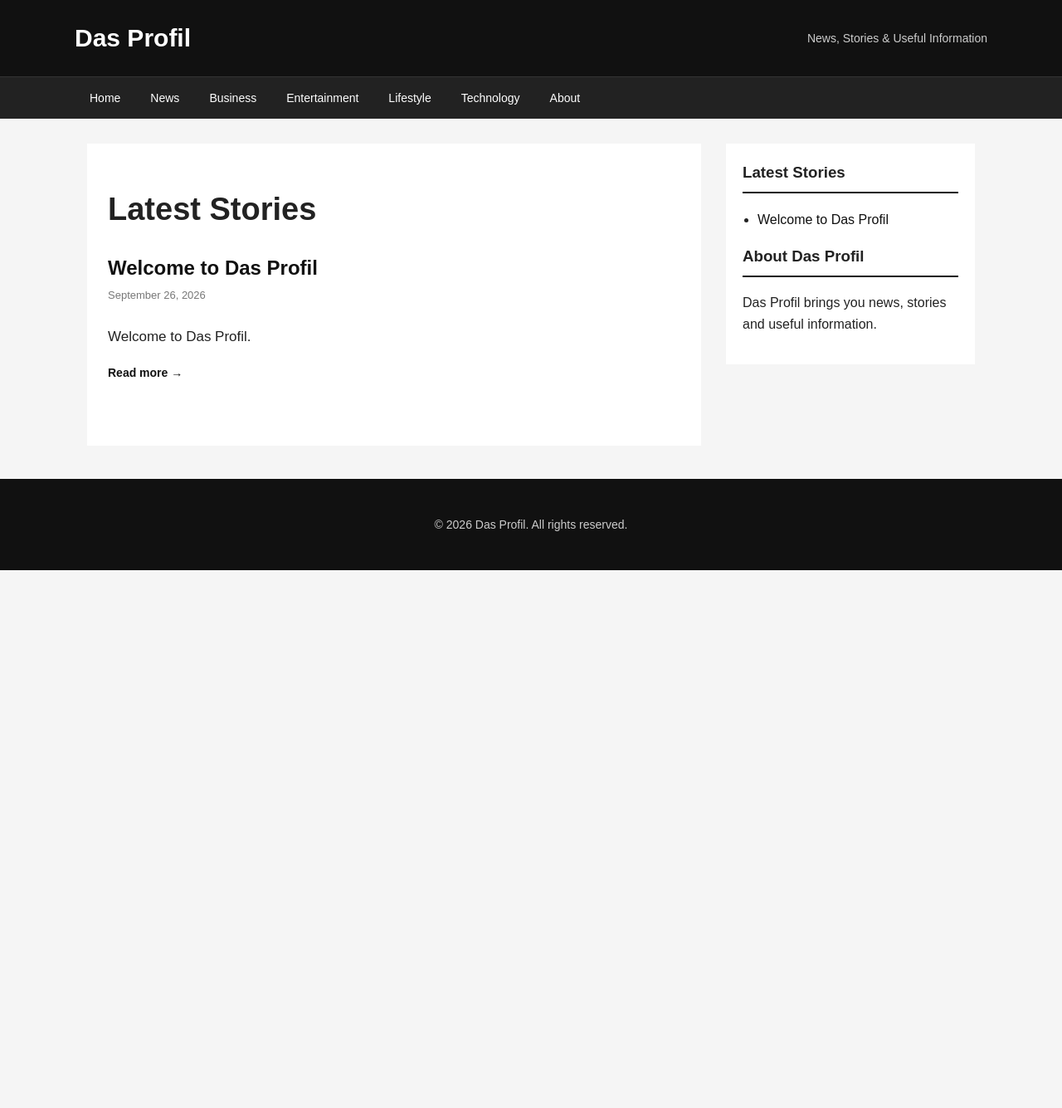
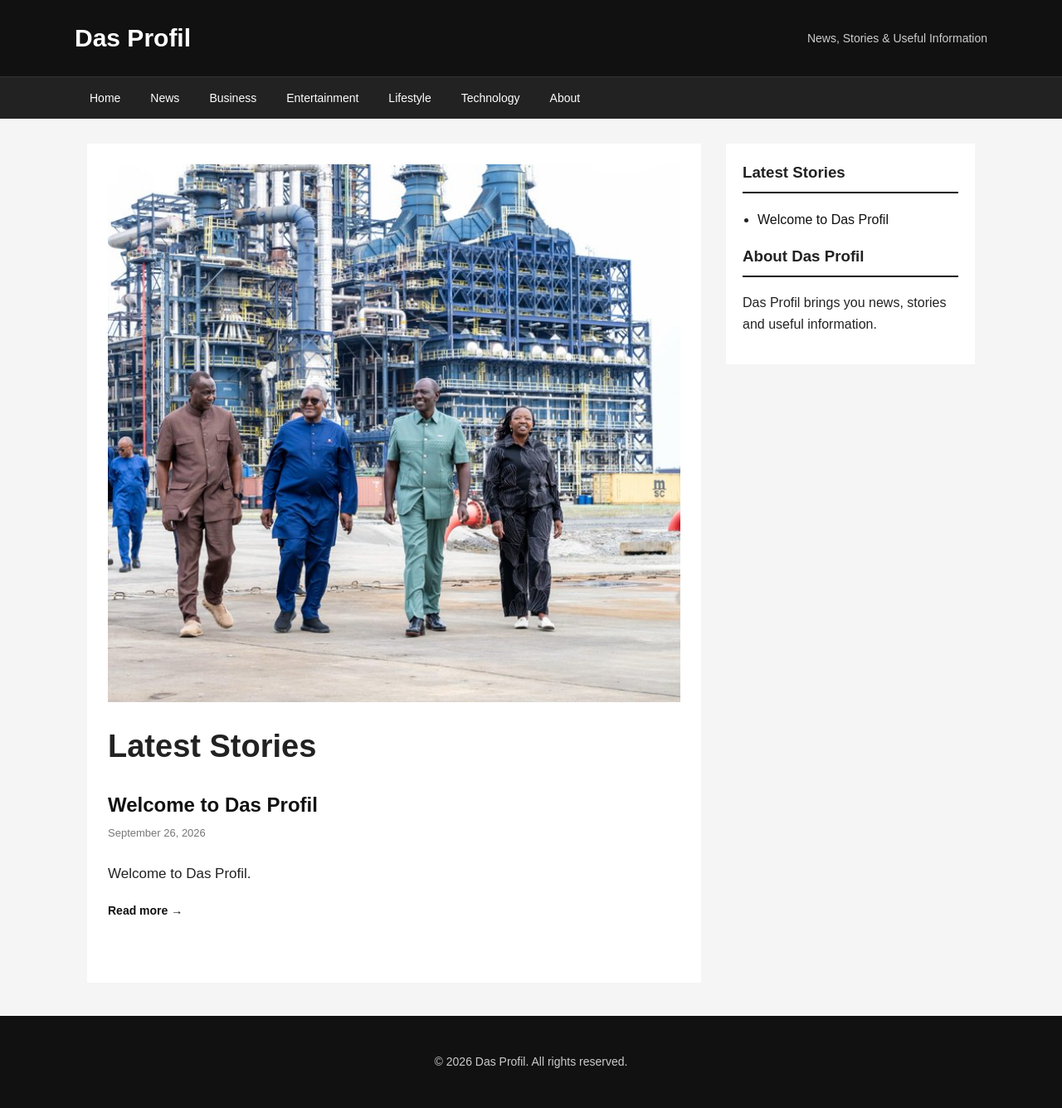
Before and after one commit to Danielitel/dasprofil, a Jekyll site: the page built from post.html, in a window 1280 px wide. Shown: the whole page at 83% size. Built offline with Jekyll 4.4.1, drawn with Linux system fonts in a browser that asks for light colours; before the commit the page ends 900 px from its top, so only the background shows below that.

Commit message:
Update post.html to use static welcome image
Replaced conditional image rendering with a static welcome image.

```diff
--- a/post.html
+++ b/post.html
@@ -4,11 +4,9 @@ layout: default
 
 <article>
 
-  {% if page.image %}
-    <div class="featured-image">
-      <img src="{{ page.image | relative_url }}" alt="{{ page.title }}">
-    </div>
-  {% endif %}
+  <img src="{{ '/assets/images/welcome.jpg.jpeg' | relative_url }}"
+       alt="{{ page.title }}"
+       style="width:100%; max-width:900px; height:auto; display:block; margin-bottom:25px;">
 
   <h1>{{ page.title }}</h1>
 
```
